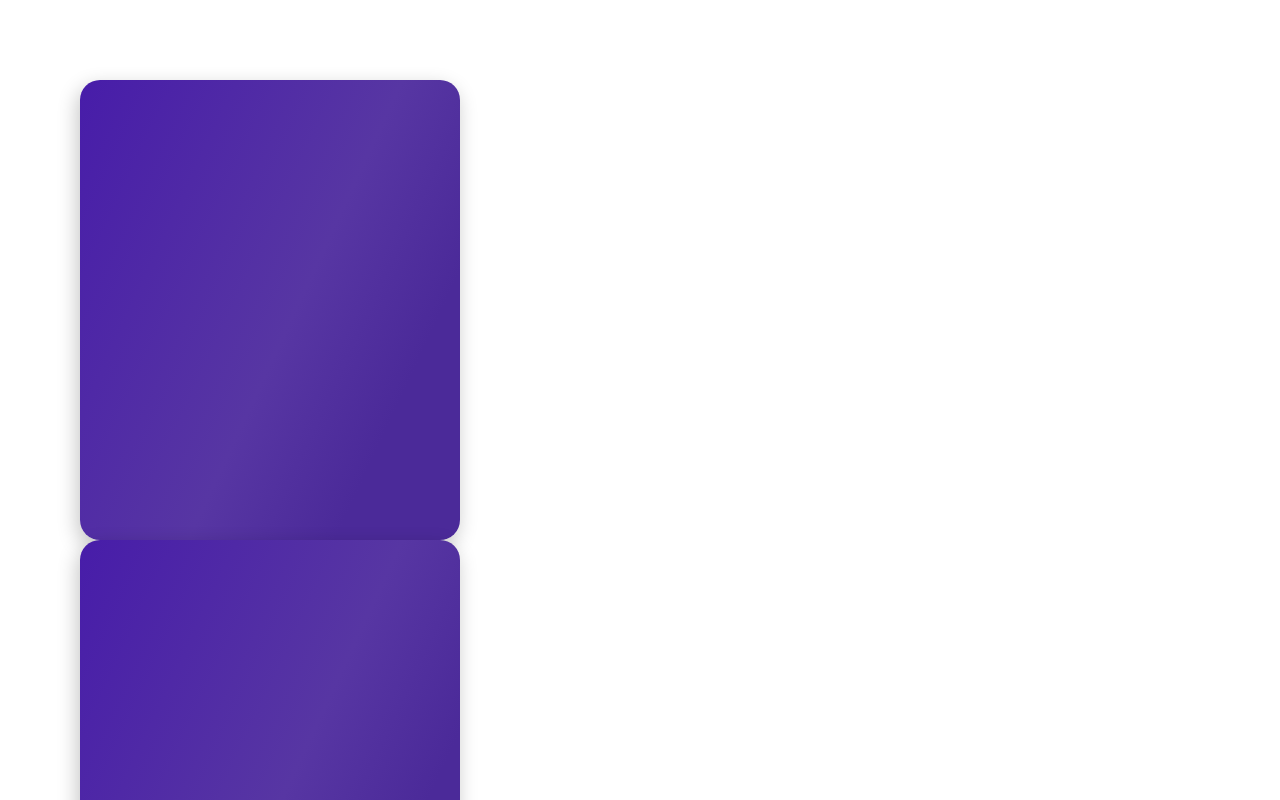
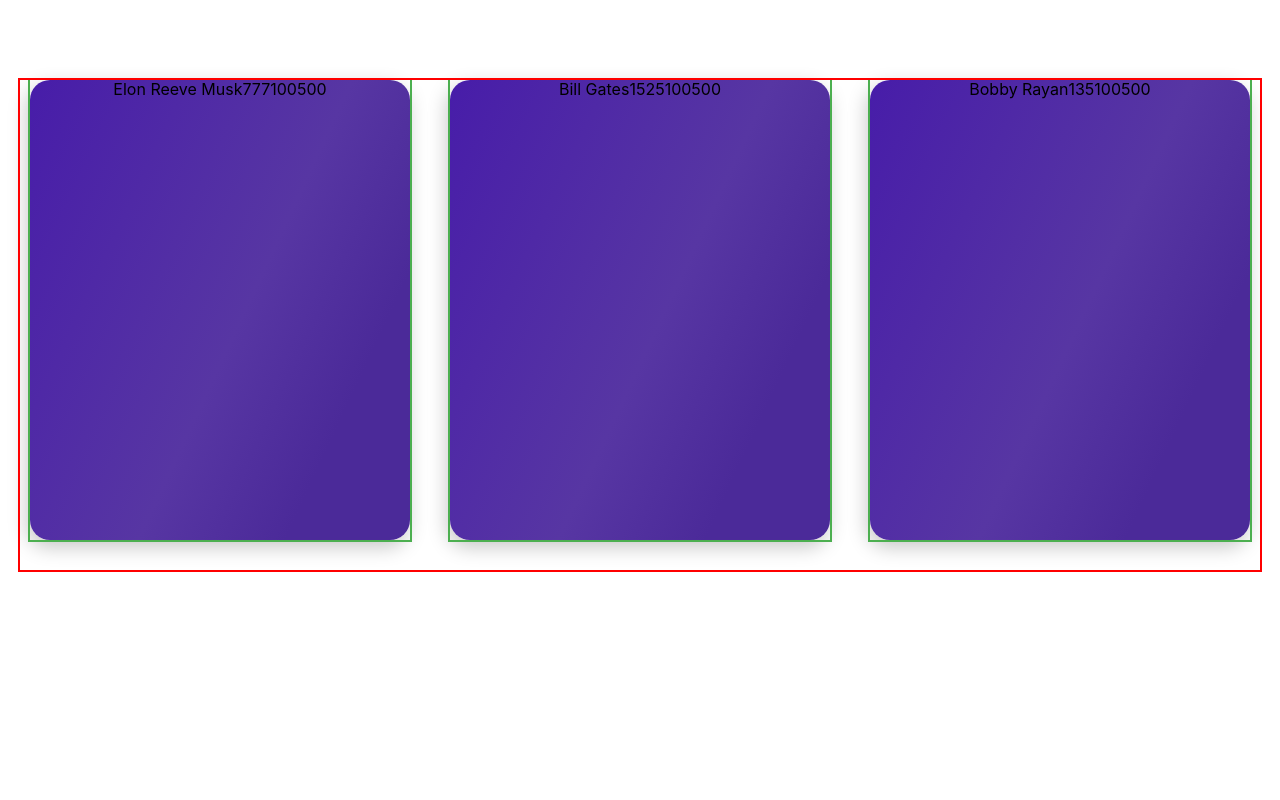
Before and after one commit to HelenaGingembre/testStart, a React (Create React App) app: page / in a window 1280 px wide. Shown: the top 800 px of the page. Built offline with nearby package versions, Linux system fonts and the light colour scheme.

Commit message:
grid style

```diff
--- a/src/components/App.style.js
+++ b/src/components/App.style.js
@@ -2,7 +2,7 @@
 
 export const Main = styled.main`
     position: relative;
-    max-width: 1160px;
+    max-width: 1280px;
     min-height: calc(100vh - 164px);
     margin: 0 auto;
     padding: 40px 20px;
--- a/src/components/CardsUsersList/CardsUsersList.jsx
+++ b/src/components/CardsUsersList/CardsUsersList.jsx
@@ -1,11 +1,12 @@
 import { CardUser } from '../UserCard/UserCard';
+import { ListGrid } from './CardsUsersList.style';
 
 export const CardsUsersList = ({ users }) => {
     return (
-        <ul>
+        <ListGrid>
             {users.map(user => (
                 <CardUser key={user.id} user={user} />
             ))}
-        </ul>
+        </ListGrid>
     );
 };
--- a/src/components/CardsUsersList/CardsUsersList.style.js
+++ b/src/components/CardsUsersList/CardsUsersList.style.js
@@ -0,0 +1,9 @@
+import styled from 'styled-components';
+
+export const ListGrid = styled.ul`
+    display: flex;
+    flex-wrap: wrap;
+    margin-bottom: -30px;
+    justify-content: center;
+    outline: red solid 2px;
+`;
--- a/src/components/UserCard/UserCard.jsx
+++ b/src/components/UserCard/UserCard.jsx
@@ -1,10 +1,14 @@
-import { BoxCard } from './UserCard.style';
+import { BoxCard, BoxItem } from './UserCard.style';
 
-export const CardUser = user => {
-    // const {id, user, tweets, followers, avatar} = user;
+export const CardUser = ({ user }) => {
+    const { id, user_name, tweets, followers, avatar } = user;
     return (
-        <li key={user.id}>
-            <BoxCard>{user.name}</BoxCard>
-        </li>
+        <BoxItem key={id}>
+            <BoxCard>
+                <p> {user_name}</p>
+                <p> {tweets}</p>
+                <p> {followers}</p>
+            </BoxCard>
+        </BoxItem>
     );
 };
--- a/src/components/UserCard/UserCard.style.js
+++ b/src/components/UserCard/UserCard.style.js
@@ -1,9 +1,31 @@
 import styled from 'styled-components';
+
+export const BoxItem = styled.li`
+    outline: #4caf50 solid 2px;
+    display: flex;
+    flex-direction: column;
+    align-items: center;
+    margin-bottom: 30px;
+
+    @media screen and (min-width: 768px) and (max-width: 1239px) {
+        flex-basis: calc((100% - 8px) / 2);
+    }
+    &:not(:nth-child(3n)) {
+        @media screen and (min-width: 1240px) {
+            margin-right: 40px;
+        }
+    }
+    @media screen and (min-width: 1240px) {
+        flex-basis: calc((100% - 100px) / 3);
+        min-width: 380px;
+    }
+`;
 
 export const BoxCard = styled.div`
     display: flex;
     width: 380px;
     height: 460px;
+    justify-content: center;
     background: linear-gradient(
         114.99deg,
         #471ca9 -0.99%,
--- a/src/db/users.json
+++ b/src/db/users.json
@@ -1,21 +1,21 @@
 [
     {
         "id": 1,
-        "user": "Elon Reeve Musk",
+        "user_name": "Elon Reeve Musk",
         "tweets": 777,
         "followers": 100500,
         "avatar": "url.jpg"
     },
     {
         "id": 2,
-        "user": "Bill Gates",
+        "user_name": "Bill Gates",
         "tweets": 1525,
         "followers": 100500,
         "avatar": "url.jpg"
     },
     {
         "id": 3,
-        "user": "Bobby Rayan",
+        "user_name": "Bobby Rayan",
         "tweets": 135,
         "followers": 100500,
         "avatar": "url.jpg"
```
